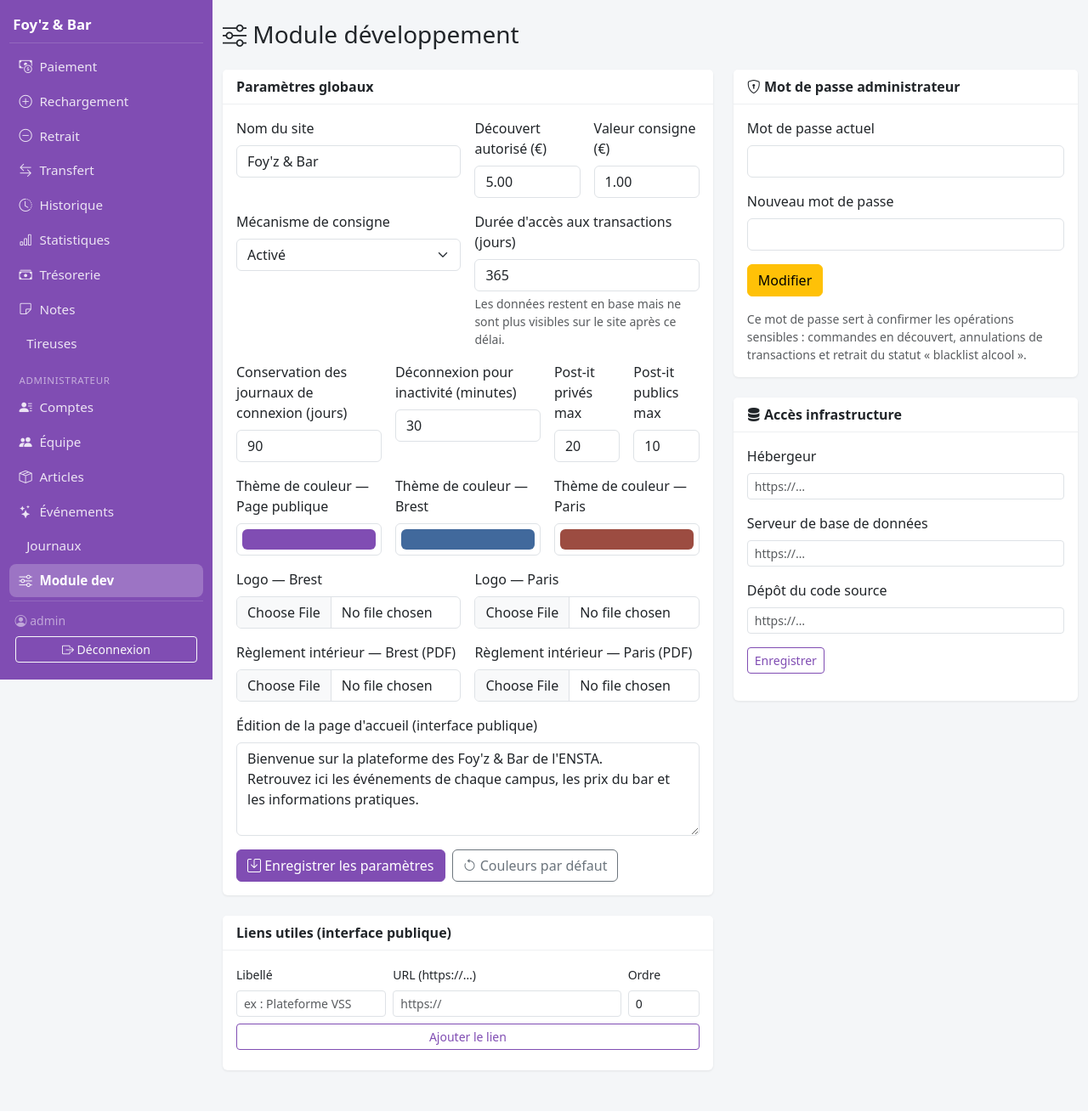
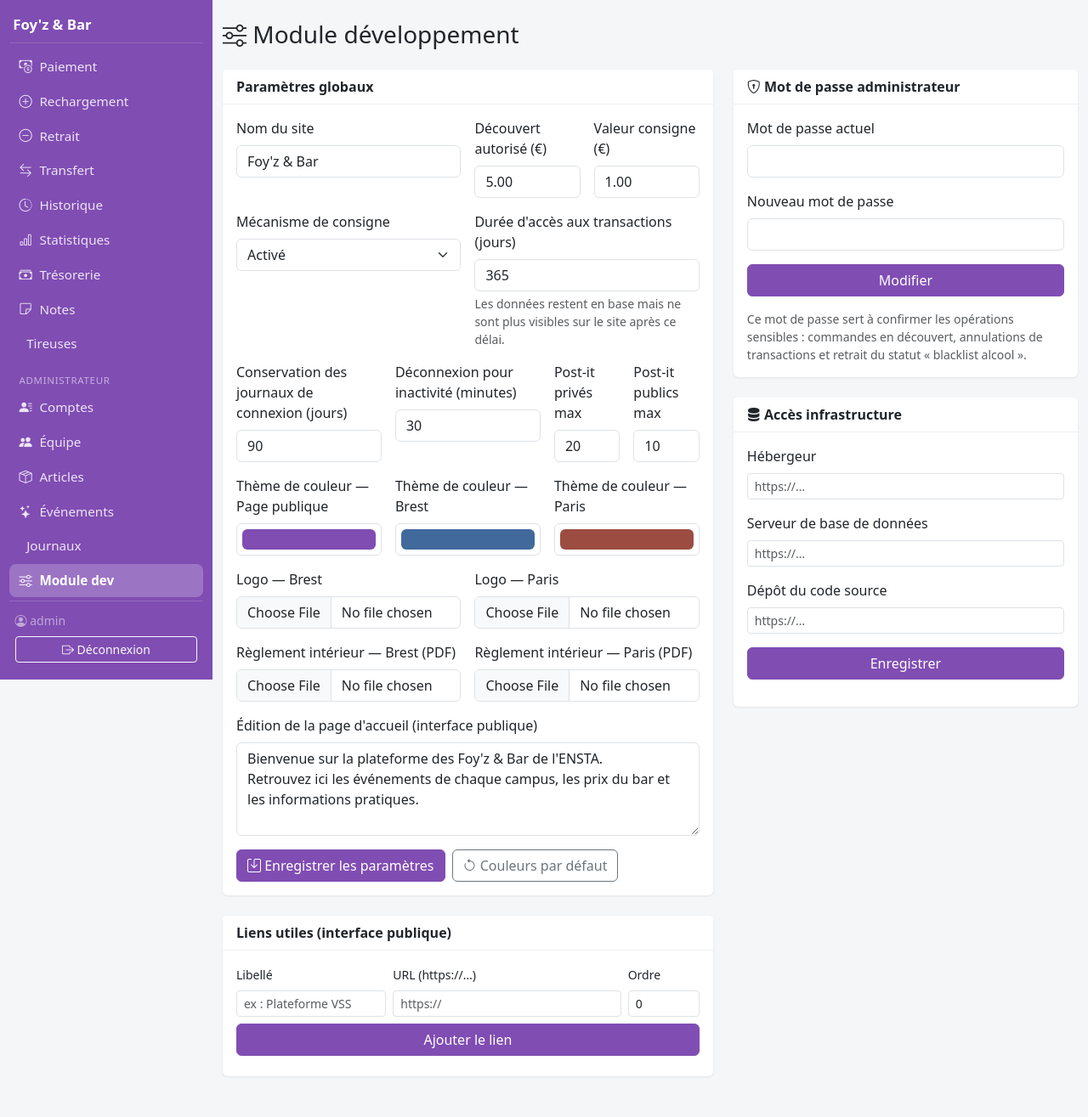
Before and after one commit to pauldebise/plateforme_foyz_bar, a Flask app: page /admin/module-dev in a window 1280 px wide. Shown: the whole page at 85% size. Before the commit the page ends 1263 px from the top, so only its background shows below. Run offline with Flask 3, Linux system fonts and the light colour scheme; the visitor is signed in with stand-in values (Sample User, id 1); data comes from the database, SQL or seed files in the repository; data that the repository does not hold is empty.

Commit message:
module dev: harmonisation des boutons (taille et variante uniformes, pleine largeur dans les cartes)

```diff
--- a/app/templates/admin/module_dev.html
+++ b/app/templates/admin/module_dev.html
@@ -110,7 +110,7 @@
           <div class="col-md-4"><label class="form-label small">Libellé</label><input class="form-control form-control-sm" name="label" required placeholder="ex : Plateforme VSS"></div>
           <div class="col-md-6"><label class="form-label small">URL (https://…)</label><input class="form-control form-control-sm" name="url" required placeholder="https://"></div>
           <div class="col-md-2"><label class="form-label small">Ordre</label><input class="form-control form-control-sm" name="position" type="number" value="0"></div>
-          <div class="col-12 d-grid"><button class="btn btn-outline-primary btn-sm">Ajouter le lien</button></div>
+          <div class="col-12 d-grid"><button class="btn btn-primary">Ajouter le lien</button></div>
         </form>
         {% for l in links %}
         <div class="d-flex justify-content-between align-items-center border-bottom py-2">
@@ -136,7 +136,7 @@
           <input type="hidden" name="action" value="password">
           <div class="mb-3"><label class="form-label">Mot de passe actuel</label><input class="form-control" type="password" name="current_password" required></div>
           <div class="mb-3"><label class="form-label">Nouveau mot de passe</label><input class="form-control" type="password" name="new_password" required></div>
-          <button class="btn btn-warning">Modifier</button>
+          <div class="d-grid"><button class="btn btn-primary">Modifier</button></div>
         </form>
         <p class="small text-muted mt-3 mb-0">
           Ce mot de passe sert à confirmer les opérations sensibles : commandes en découvert,
@@ -163,7 +163,7 @@
             <label class="form-label">Dépôt du code source</label>
             <input class="form-control form-control-sm" name="link_repository" value="{{ values['link_repository'] }}" placeholder="https://…">
           </div>
-          <button class="btn btn-outline-primary btn-sm">Enregistrer</button>
+          <div class="d-grid"><button class="btn btn-primary">Enregistrer</button></div>
         </form>
         <div class="mt-3 d-flex flex-wrap gap-2">
           {% if values['link_hosting'] %}<a class="btn btn-sm btn-dark" href="{{ values['link_hosting'] }}" target="_blank" rel="noopener"><i class="bi bi-cloud"></i> Hébergeur</a>{% endif %}
```
